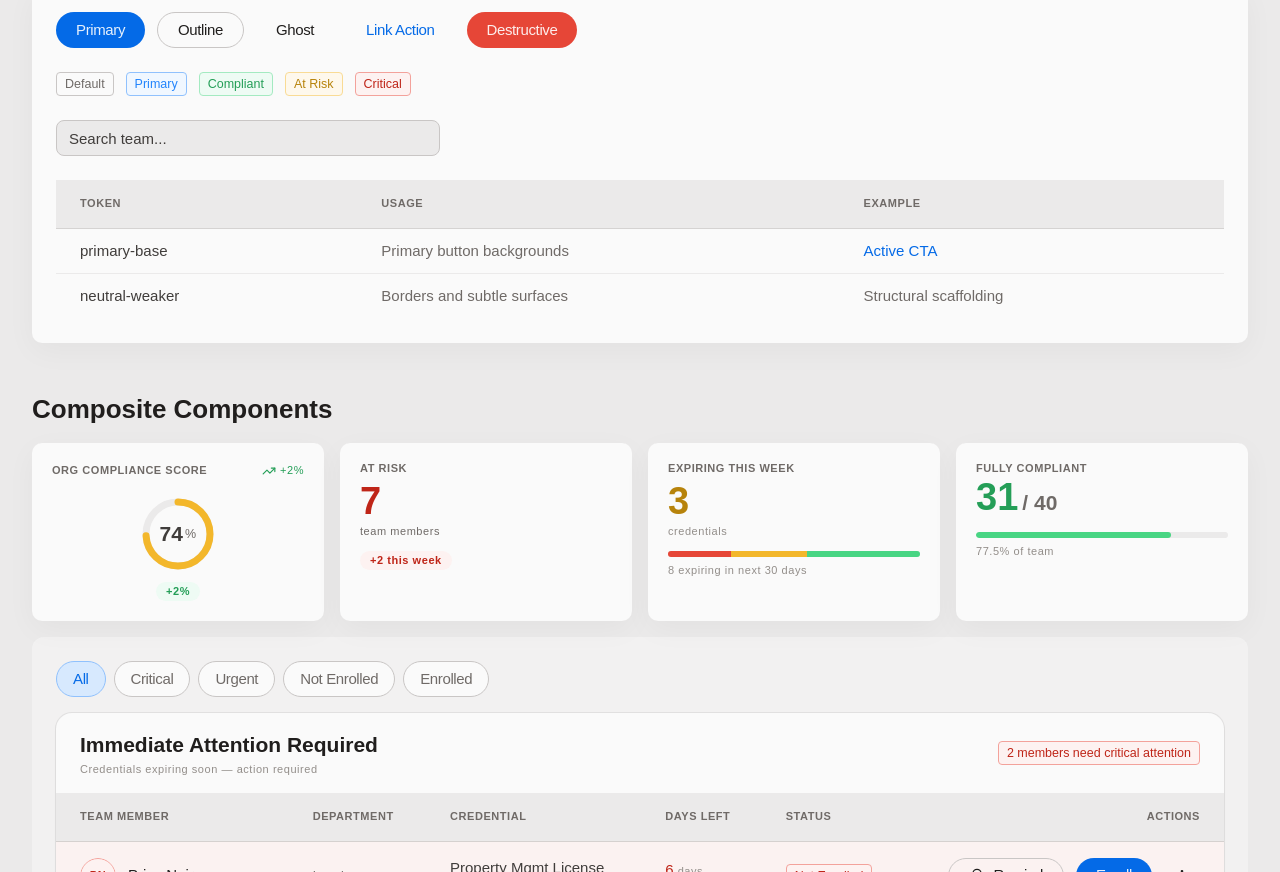
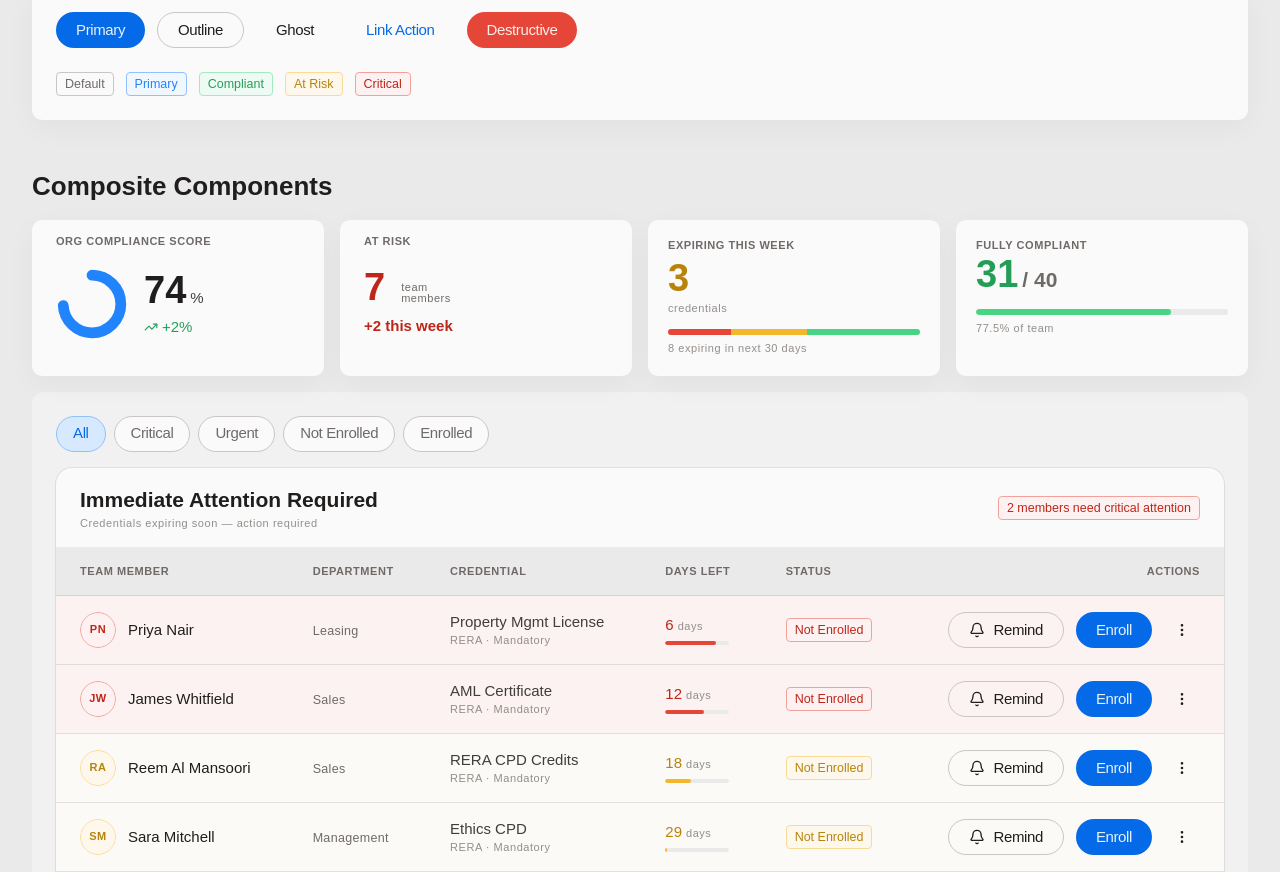
Before and after one commit to Gianeo/thinkprop, a Next.js app: page /design-system in a window 1280 px wide. Shown: the part 1680-2552 px from the top of the page. Built offline with nearby package versions, Linux system fonts and the light colour scheme; a web font is replaced by a local one.

Commit message:
Various 26/02/26

```diff
--- a/app/design-system/page.tsx
+++ b/app/design-system/page.tsx
@@ -265,32 +265,6 @@ export default function DesignSystemPage() {
                 <Badge variant="warning">At Risk</Badge>
                 <Badge variant="destructive">Critical</Badge>
               </div>
-
-              <div className="max-w-sm">
-                <Input placeholder="Search team..." />
-              </div>
-
-              <Table>
-                <TableHeader className="bg-level-0">
-                  <TableRow className="border-neutral-weaker hover:bg-transparent">
-                    <TableHead className="type-title-upper">Token</TableHead>
-                    <TableHead className="type-title-upper">Usage</TableHead>
-                    <TableHead className="type-title-upper">Example</TableHead>
-                  </TableRow>
-                </TableHeader>
-                <TableBody>
-                  <TableRow className="border-neutral-weaker">
-                    <TableCell>primary-base</TableCell>
-                    <TableCell className="text-calm">Primary button backgrounds</TableCell>
-                    <TableCell className="text-primary-default">Active CTA</TableCell>
-                  </TableRow>
-                  <TableRow className="border-neutral-weaker">
-                    <TableCell>neutral-weaker</TableCell>
-                    <TableCell className="text-calm">Borders and subtle surfaces</TableCell>
-                    <TableCell className="text-calm">Structural scaffolding</TableCell>
-                  </TableRow>
-                </TableBody>
-              </Table>
             </CardContent>
           </Card>
         </section>
--- a/components/admin/KpiStrip.tsx
+++ b/components/admin/KpiStrip.tsx
@@ -10,33 +10,27 @@ export default function KpiStrip() {
     orgStats.complianceScore >= 80
       ? 'hsl(var(--success-base))'
       : orgStats.complianceScore >= 60
-        ? 'hsl(var(--warning-base))'
+        ? 'hsl(var(--primary-base))'
         : 'hsl(var(--destructive-base))'
 
   return (
     <div className="grid grid-cols-2 gap-4 lg:grid-cols-4">
+
       <Card>
-        <CardContent className="p-5">
-          <div className="mb-4 flex items-center justify-between">
-            <span className="type-title-upper">
-              Org Compliance Score
-            </span>
-            <span className="flex items-center gap-1 type-caption font-medium text-success-default">
-              {orgStats.complianceScoreDeltaUp ? <TrendingUp size={14} /> : <TrendingDown size={14} />}
-              {orgStats.complianceScoreDelta}
-            </span>
+        <CardContent className="p-6 pt-2 space-y-4">
+          <div>
+            <span className="type-title-upper">Org Compliance Score</span>
           </div>
-
-          <div className="flex flex-col items-center gap-2">
-            <div className="relative h-20 w-20">
-              <svg className="h-20 w-20" viewBox="0 0 80 80">
+          <div className="flex items-center gap-4">
+            <div className="relative size-18">
+              <svg className="size-18" viewBox="0 0 80 80">
                 <circle
                   cx="40"
                   cy="40"
                   r="32"
                   fill="none"
-                  stroke="hsl(var(--neutral-weaker))"
-                  strokeWidth={7}
+                  stroke="hsl(var(--neutral-weakest))"
+                  strokeWidth={16}
                 />
                 <circle
                   cx="40"
@@ -44,7 +38,7 @@ export default function KpiStrip() {
                   r="32"
                   fill="none"
                   stroke={ringColor}
-                  strokeWidth={7}
+                  strokeWidth={12}
                   strokeLinecap="round"
                   strokeDasharray={`${circumference}`}
                   strokeDashoffset={`${circumference * (1 - orgStats.complianceScore / 100)}`}
@@ -52,27 +46,38 @@ export default function KpiStrip() {
                   className="transition-all duration-700"
                 />
               </svg>
-              <div className="absolute inset-0 flex items-center justify-center">
-                <span className="font-display type-title-sm font-bold text-default">{orgStats.complianceScore}</span>
-                <span className="ml-0.5 type-body-sm text-calm">%</span>
+            </div>
+            <div className="flex flex-col items-start gap-2">
+              <div className="flex items-baseline gap-1">
+                <span className="type-display leading-none text-loud">{orgStats.complianceScore}</span>
+                <span className="type-body">%</span>
               </div>
+              <span
+                className={`flex items-center gap-1 type-body font-medium ${orgStats.complianceScoreDeltaUp ? 'text-success-default' : 'text-destructive-default'
+                  }`}
+              >
+                {orgStats.complianceScoreDeltaUp ? <TrendingUp size={14} /> : <TrendingDown size={14} />}
+                {orgStats.complianceScoreDelta}
+              </span>
             </div>
-
-            <span className="rounded-full bg-score-high-bg px-2.5 py-0.5 type-caption font-semibold text-success-default">
-              {orgStats.complianceScoreDelta}
-            </span>
           </div>
         </CardContent>
       </Card>
 
       <Card>
-        <CardContent className="p-5">
-          <p className="type-title-upper">At Risk</p>
-          <p className="mt-2 type-display leading-none text-destructive-default">{orgStats.atRisk}</p>
-          <p className="mt-1 type-caption text-calm">team members</p>
-          <span className="mt-3 inline-flex rounded-full bg-score-low-bg px-2.5 py-0.5 type-caption font-semibold text-destructive-default">
-            {orgStats.atRiskDelta}
-          </span>
+        <CardContent className="p-6 pt-2 space-y-4">
+          <div>
+            <span className="type-title-upper">At Risk</span>
+          </div>
+          <div className='space-y-2'>
+            <div className="flex items-end gap-4">
+              <p className="type-display leading-none text-destructive-default">{orgStats.atRisk}</p>
+              <p className="mb-0.5 type-caption text-calm leading-none">team <br />members</p>
+            </div>
+            <div className="inline-flex type-body font-semibold text-destructive-default">
+              {orgStats.atRiskDelta}
+            </div>
+          </div>
         </CardContent>
       </Card>
 
```
